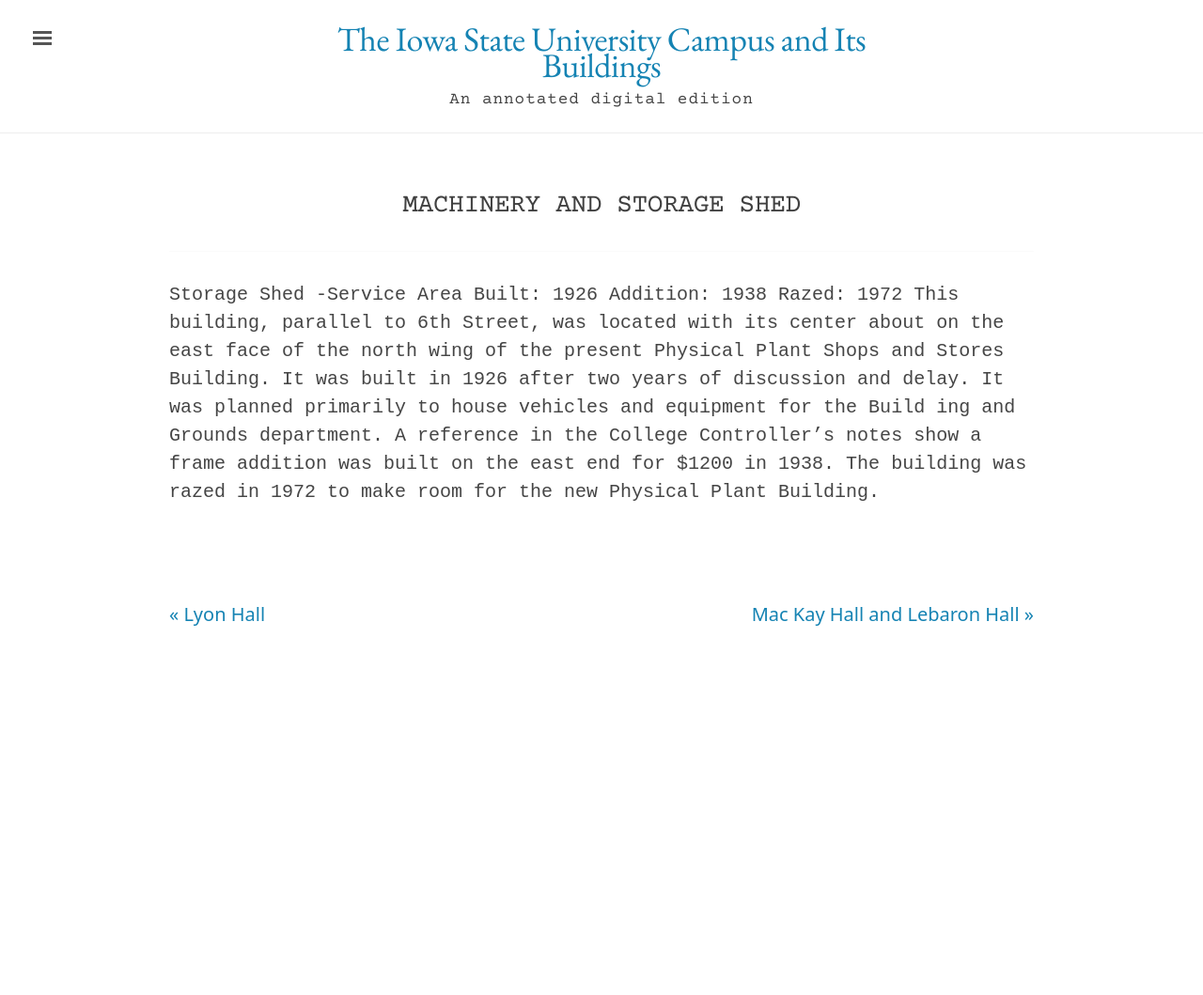
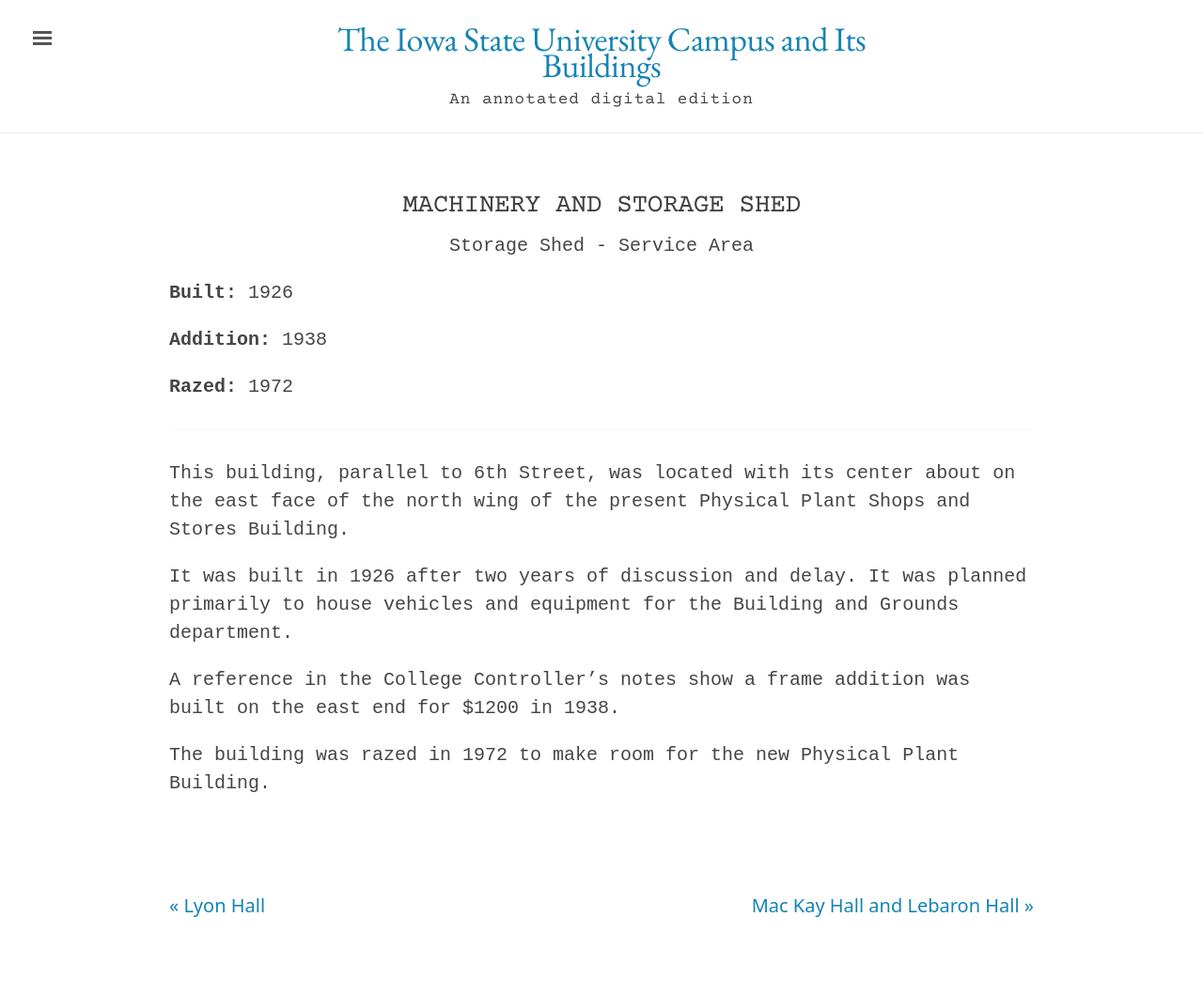
Before and after one commit to emanderson811/day-edition, a Jekyll site: the page built from _texts/buildings/130day-machinery-storage-shed.md, in a window 1280 px wide. Shown: the whole page at 94% size. Built offline with Jekyll 4.4.1, drawn with Linux system fonts in a browser that asks for light colours; before the commit the page ends 900 px from its top, so only the background shows below that; some of the changed lines change nothing that is shown.

Commit message:
Update 130day-machinery-storage-shed.md

```diff
--- a/_texts/buildings/130day-machinery-storage-shed.md
+++ b/_texts/buildings/130day-machinery-storage-shed.md
@@ -1,12 +1,12 @@
 ---
 layout: building
 title: "Machinery and Storage Shed"
-alternative_name:
-built:
-addition:
+alternative_name: "Storage Shed - Service Area"
+built: "1926"
+addition: "1938"
 architect:
 contractor:
-razed:
+razed: "1972"
 author:
 rights: Public Domain
 source: Iowa State University Library, University Archives
@@ -14,9 +14,10 @@
 ---
 ---
 
-Storage Shed -Service Area
-Built: 1926 Addition: 1938 Razed: 1972
 This building, parallel to 6th Street, was located with its center about on the east face of the north wing of the present Physical Plant Shops and Stores Building.
-It was built in 1926 after two years of discussion and delay. It was planned primarily to house vehicles and equipment for the Build ing and Grounds department.
+
+It was built in 1926 after two years of discussion and delay. It was planned primarily to house vehicles and equipment for the Building and Grounds department.
+
 A reference in the College Controller's notes show a frame addition was built on the east end for $1200 in 1938.
+
 The building was razed in 1972 to make room for the new Physical Plant Building.
```
